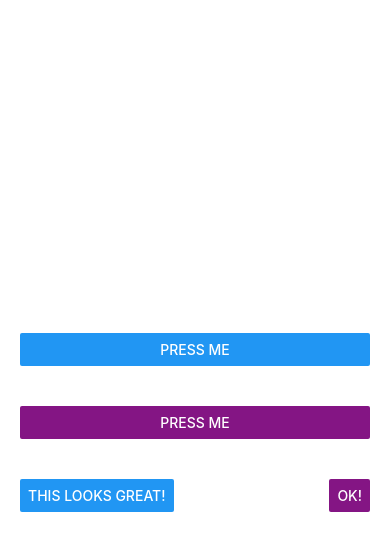
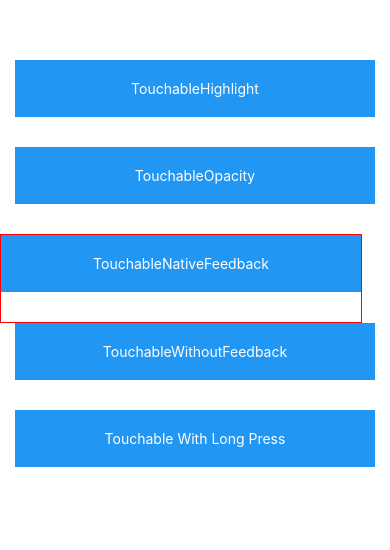
Before and after one commit to naichilab/react-native-first-sample-project, a React Native app: screen / in a window 390 px wide. Shown: the top 550 px of the page. Built offline with nearby package versions, Linux system fonts and the light colour scheme.

Commit message:
touchable

```diff
--- a/App.js
+++ b/App.js
@@ -1,38 +1,60 @@
 import React, {Component} from 'react';
-import {Alert, AppRegistry, Button, StyleSheet, View} from 'react-native';
+import {
+    Alert,
+    AppRegistry,
+    Platform,
+    StyleSheet,
+    Text,
+    TouchableHighlight,
+    TouchableOpacity,
+    TouchableNativeFeedback,
+    TouchableWithoutFeedback,
+    View
+} from 'react-native';
 
-export default class ButtonBasics extends Component {
+export default class Tachables extends Component {
     _onPressButton() {
-        Alert.alert('You tapped the button!');
+        Alert.alert('You tapped the button!')
+    }
+
+    _onLongPressButton() {
+        Alert.alert('You long-pressed the button!')
     }
 
     render() {
         return (
             <View style={styles.container}>
-                <View style={styles.buttonContainer}>
-                    <Button
-                        onPress={this._onPressButton}
-                        title="Press Me"
-                    />
-                </View>
-                <View style={styles.buttonContainer}>
-                    <Button
-                        onPress={this._onPressButton}
-                        title="Press Me"
-                        color="#841584"
-                    />
-                </View>
-                <View style={styles.alternativeLayoutButtonContainer}>
-                    <Button
-                        onPress={this._onPressButton}
-                        title="This looks great!"
-                    />
-                    <Button
-                        onPress={this._onPressButton}
-                        title="OK!"
-                        color="#841584"
-                    />
-                </View>
+                <TouchableHighlight onPress={this._onPressButton}
+                                    underlayColor="white">
+                    <View style={styles.button}>
+                        <Text style={styles.buttonText}>TouchableHighlight</Text>
+                    </View>
+                </TouchableHighlight>
+                <TouchableOpacity onPress={this._onPressButton}>
+                    <View style={styles.button}>
+                        <Text style={styles.buttonText}>TouchableOpacity</Text>
+                    </View>
+                </TouchableOpacity>
+                <TouchableNativeFeedback
+                    onPress={this._onPressButton}
+                    background={Platform.OS === 'android' ? TouchableNativeFeedback.SelectableBackground() : ''}>
+                    <View style={styles.button}>
+                        <Text style={styles.buttonText}>TouchableNativeFeedback</Text>
+                    </View>
+                </TouchableNativeFeedback>
+                <TouchableWithoutFeedback onPress={this._onPressButton}>
+                    <View style={styles.button}>
+                        <Text style={styles.buttonText}>TouchableWithoutFeedback</Text>
+                    </View>
+                </TouchableWithoutFeedback>
+                <TouchableHighlight
+                    onPress={this._onPressButton}
+                    onLongPress={this._onLongPressButton}
+                    underlayColor="white">
+                    <View style={styles.button}>
+                        <Text style={styles.buttonText}>Touchable With Long Press</Text>
+                    </View>
+                </TouchableHighlight>
             </View>
         );
     }
@@ -40,15 +62,17 @@
 
 const styles = StyleSheet.create({
     container: {
-        flex: 1,
-        justifyContent: 'center',
+        paddingTop: 60,
+        alignItems: 'center'
     },
-    buttonContainer: {
-        margin: 20
+    button: {
+        marginBottom: 30,
+        width: 360,
+        alignItems: 'center',
+        backgroundColor: '#2196F3'
     },
-    alternativeLayoutButtonContainer: {
-        margin: 20,
-        flexDirection: 'row',
-        justifyContent: 'space-between'
+    buttonText: {
+        padding: 20,
+        color: 'white'
     }
 })
```
